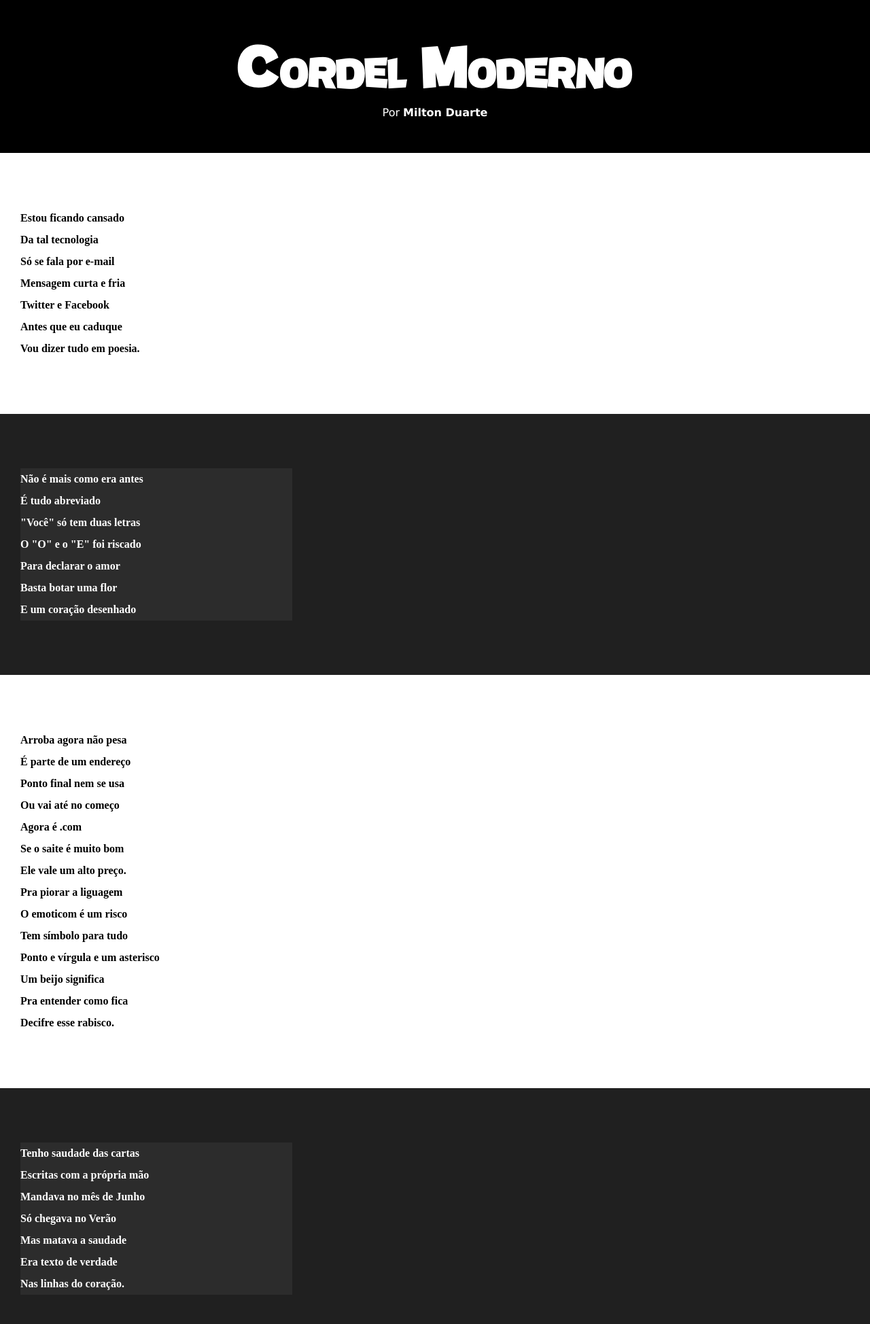
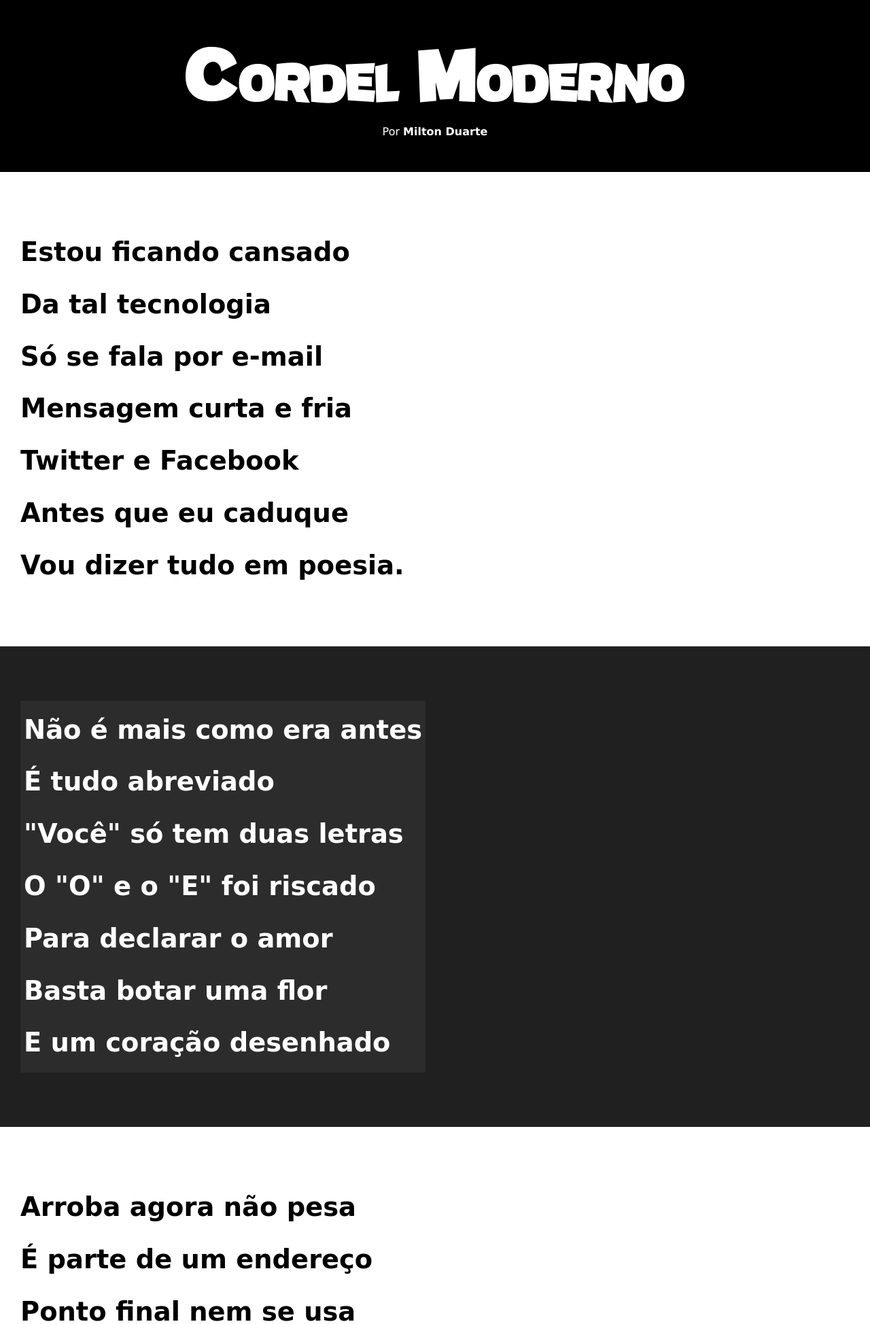
Before and after one commit to PedroFolsterSanches/html5-css3, a PHP site: page / in a window 1280 px wide. Shown: the top 1948 px of the page at 68% size. Run offline with PHP 8.4, Linux system fonts and the light colour scheme.

Commit message:
atualizaçaõ de estilos

```diff
--- a/desafios/modulo-3/des012-minha/style.css
+++ b/desafios/modulo-3/des012-minha/style.css
@@ -48,7 +48,7 @@
 
 header h1 {
     font-family: var(--fonte-destaque);
-    font-size: 3.8em;
+    font-size: 6vw;
     text-align: center;
     padding-top: 50px;
     font-variant: small-caps;
@@ -79,11 +79,16 @@
 
 /* Conteúdo Principal --------------------------------------------------------*/
 
+main {
+    font-family: var(--fonte-texto);
+}
+
 main > article {
     padding-top: 10vh;
     padding-bottom: 10vh;
     line-height: 2em;
     padding-left: 30px;
+    font-size: 3vw;
 }
 
 main > .branco {
@@ -97,7 +102,8 @@
 }
 
 main > .imagem > p {
-    width: 400px;
+    display: inline-block;
+    padding: 5px;
     background-color: rgba(54, 54, 54, 0.582);
 }
 
@@ -107,6 +113,7 @@
     background-color: black;
     color: white;
     text-align: center;
-    padding: 10px;
+    padding: 8px;
     font-weight: normal;
+    font-family: Verdana, Geneva, Tahoma, sans-serif;
 }
```
